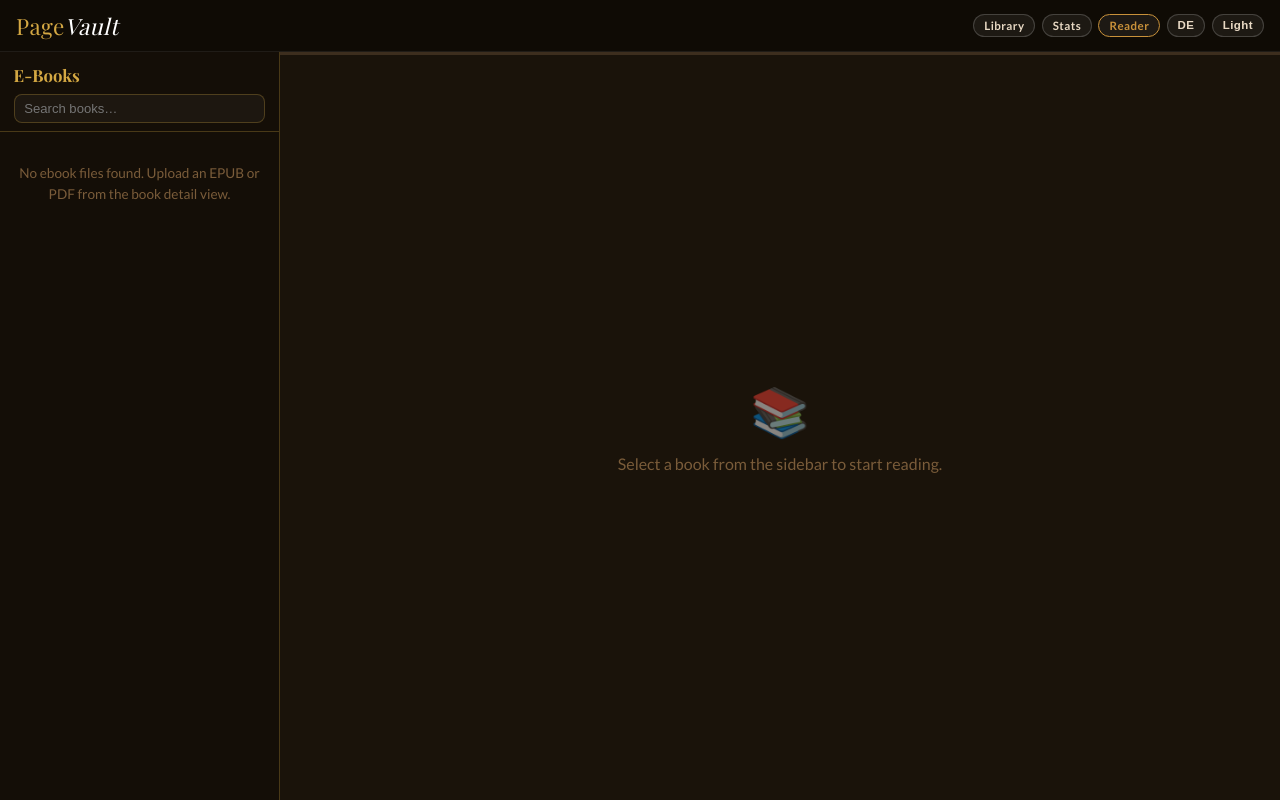
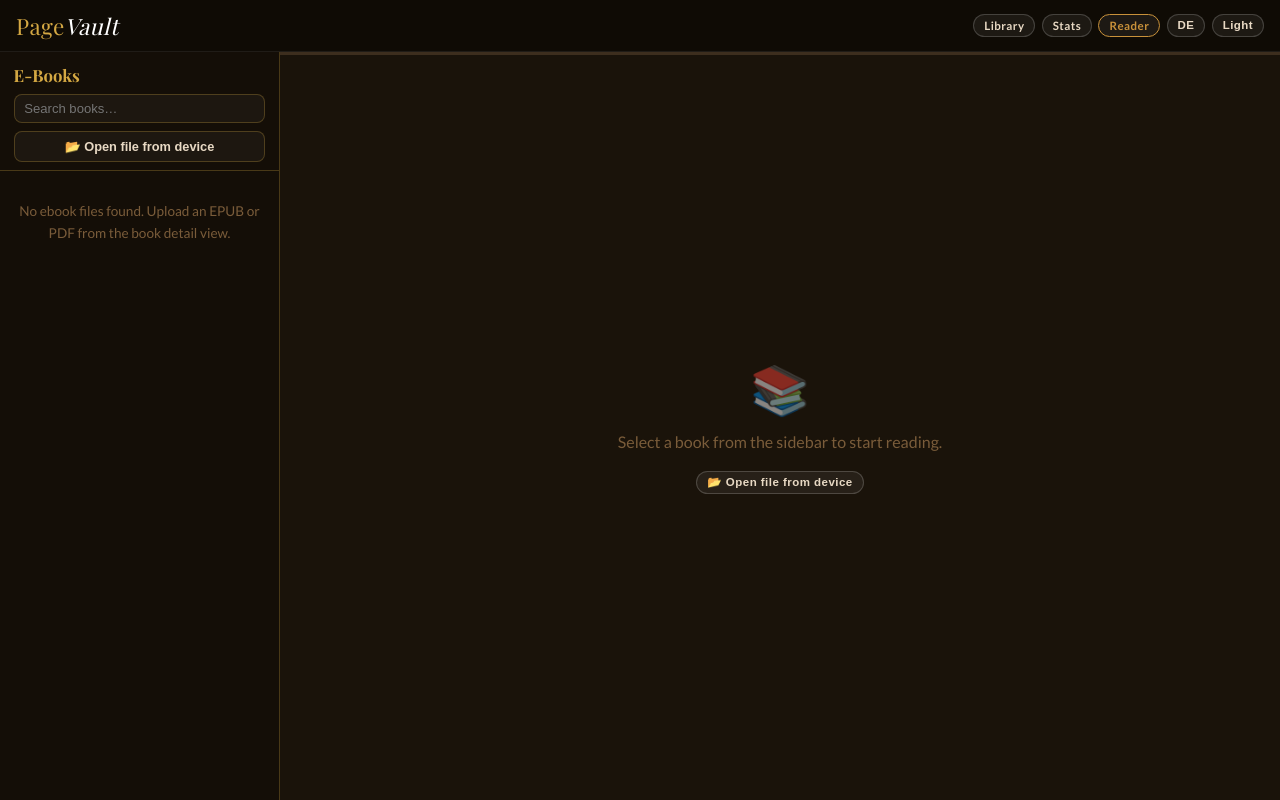
Before and after one commit to ChristianAbele02/PageVault, a Flask app: page /reader in a window 1280 px wide. Run offline with Flask 3, Linux system fonts and the light colour scheme; data that the repository does not hold is empty; some libraries are stand-ins or nearby versions; some web fonts are replaced.

Commit message:
feat(reader): open local EPUB/PDF files from the device
Add a file picker to the standalone /reader page so an EPUB or PDF can be
opened directly from disk without attaching it to a library book. Files are
read client-side (ArrayBuffer for epub.js, blob URL for the PDF iframe), so
there is no upload and no new server route. Device files do not sync reading
position. Adds reader_open_file / reader_open_failed i18n strings (EN/DE).

```diff
--- a/static/i18n.js
+++ b/static/i18n.js
@@ -293,6 +293,8 @@
       reader_next:          '›',
       reader_close_sidebar: 'Hide',
       reader_show_sidebar:  'Books',
+      reader_open_file:     '📂 Open file from device',
+      reader_open_failed:   'Could not open this file.',
 
       /* ── stats page — hero & filters ─────────────────────────────────── */
       stats_heading:  'Reading Analytics',
@@ -725,6 +727,8 @@
       reader_next:          '›',
       reader_close_sidebar: 'Ausblenden',
       reader_show_sidebar:  'Bücher',
+      reader_open_file:     '📂 Datei vom Gerät öffnen',
+      reader_open_failed:   'Diese Datei konnte nicht geöffnet werden.',
 
       /* ── stats page — hero & filters ─────────────────────────────────── */
       stats_heading:  'Lesestatistiken',
--- a/templates/reader.html
+++ b/templates/reader.html
@@ -143,6 +143,24 @@
     outline: none;
   }
   .sidebar-search:focus { border-color: var(--amber); }
+  .sidebar-open-file {
+    width: 100%;
+    margin-top: .5rem;
+    padding: .42rem .6rem;
+    border: 1px solid var(--line);
+    border-radius: 8px;
+    background: var(--card-bg);
+    color: var(--button-fg);
+    font-size: .8rem;
+    font-weight: 700;
+    cursor: pointer;
+    display: flex;
+    align-items: center;
+    justify-content: center;
+    gap: .4rem;
+    transition: border-color .18s ease, color .18s ease;
+  }
+  .sidebar-open-file:hover { border-color: var(--amber); color: var(--amber); }
   #book-list {
     flex: 1;
     overflow-y: auto;
@@ -362,6 +380,11 @@
       <input class="sidebar-search" id="book-search" type="search"
              placeholder="Search books…" data-i18n-placeholder="reader_search_ph"
              oninput="filterBooks(this.value)">
+      <button class="sidebar-open-file" type="button" onclick="pickLocalFile()"
+              data-i18n="reader_open_file">📂 Open file from device</button>
+      <input type="file" id="local-file-input" hidden
+             accept=".epub,.pdf,application/epub+zip,application/pdf"
+             onchange="onLocalFilePicked(this)">
     </div>
     <div id="book-list"></div>
   </aside>
@@ -388,6 +411,8 @@
     <div class="reader-empty-state" id="reader-empty-state">
       <div class="reader-empty-icon">📚</div>
       <div data-i18n="reader_empty">Select a book from the sidebar to start reading.</div>
+      <button class="pill-btn" type="button" onclick="pickLocalFile()"
+              data-i18n="reader_open_file" style="margin-top:.5rem">📂 Open file from device</button>
     </div>
   </div>
 
@@ -416,6 +441,7 @@
 let _positionSaveTimer = null;
 let _pendingPosition = null;
 let _sidebarVisible = true;
+let _localObjectUrl = null;   // blob URL for a device-opened file; revoked on close
 
 // ─── API helper ───────────────────────────────────────────────────────────────
 function api(path, opts = {}) {
@@ -503,24 +529,83 @@
   }
 }
 
+// ─── Open a local file from the device ────────────────────────────────────────
+// Reads the chosen EPUB/PDF in the browser (no upload). A device file is not tied
+// to a library book, so reading position is not synced for it.
+function pickLocalFile() {
+  document.getElementById('local-file-input').click();
+}
+
+function onLocalFilePicked(input) {
+  const file = input.files && input.files[0];
+  input.value = '';   // reset so the same file can be re-picked later
+  if (file) openLocalFile(file);
+}
+
+async function openLocalFile(file) {
+  const name = file.name || 'Document';
+  const lower = name.toLowerCase();
+  const isPdf  = lower.endsWith('.pdf')  || file.type === 'application/pdf';
+  const isEpub = lower.endsWith('.epub') || file.type === 'application/epub+zip';
+  if (!isPdf && !isEpub) { alert(t('toast_only_epub_pdf')); return; }
+
+  destroyReader();
+  currentBookId = null;
+
+  document.querySelectorAll('.book-entry').forEach(el => el.classList.remove('active'));
+  document.getElementById('reader-book-title').textContent = name;
+  document.getElementById('reader-toolbar').style.display = '';
+  document.getElementById('reader-empty-state').style.display = 'none';
+  document.getElementById('reader-progress-fill').style.width = '0%';
+
+  const epubArea = document.getElementById('reader-epub-area');
+  const pdfArea  = document.getElementById('reader-pdf-area');
+
+  if (isEpub) {
+    pdfArea.style.display  = 'none';
+    epubArea.style.display = '';
+    epubArea.innerHTML = '';
+    try {
+      const buffer = await file.arrayBuffer();
+      _mountEpub(buffer, null, null);
+    } catch (_) {
+      epubArea.innerHTML = '';
+      alert(t('reader_open_failed'));
+    }
+  } else {
+    epubArea.style.display = 'none';
+    pdfArea.style.display  = '';
+    _localObjectUrl = URL.createObjectURL(file);
+    pdfArea.src = _localObjectUrl;
+  }
+
+  if (window.innerWidth <= 640) collapseSidebar();
+}
+
 // ─── EPUB.js ──────────────────────────────────────────────────────────────────
 function initEpubReader(readerPos) {
-  _readerBook = ePub(`/api/books/${currentBookId}/file`);
+  let startCfi = null;
+  if (readerPos) {
+    try { startCfi = JSON.parse(readerPos).cfi || null; } catch (_) {}
+  }
+  _mountEpub(`/api/books/${currentBookId}/file`, startCfi, loc => {
+    schedulePositionSave({ cfi: loc.start.cfi, percent: loc.start.percentage || 0 });
+  });
+}
+
+// Mount an EPUB from a URL or an ArrayBuffer (device file). onRelocate may be null.
+function _mountEpub(input, startCfi, onRelocate) {
+  _readerBook = ePub(input);
   _readerRendition = _readerBook.renderTo('reader-epub-area', {
     width: '100%', height: '100%', flow: 'paginated', spread: 'none'
   });
   _readerFontSize = 100;
-
-  let startCfi = null;
-  if (readerPos) {
-    try { startCfi = JSON.parse(readerPos).cfi || null; } catch (_) {}
-  }
   _readerRendition.display(startCfi || undefined);
 
   _readerRendition.on('relocated', loc => {
     const pct = (loc.start.percentage || 0) * 100;
     document.getElementById('reader-progress-fill').style.width = pct.toFixed(1) + '%';
-    schedulePositionSave({ cfi: loc.start.cfi, percent: loc.start.percentage || 0 });
+    if (onRelocate) onRelocate(loc);
   });
 
   document.addEventListener('keydown', _keyHandler);
@@ -533,6 +618,7 @@
   if (_readerBook)        { _readerBook.destroy(); _readerBook = null; }
   document.getElementById('reader-epub-area').innerHTML = '';
   document.getElementById('reader-pdf-area').src = '';
+  if (_localObjectUrl) { URL.revokeObjectURL(_localObjectUrl); _localObjectUrl = null; }
   document.removeEventListener('keydown', _keyHandler);
   _pendingPosition = null;
 }
```
